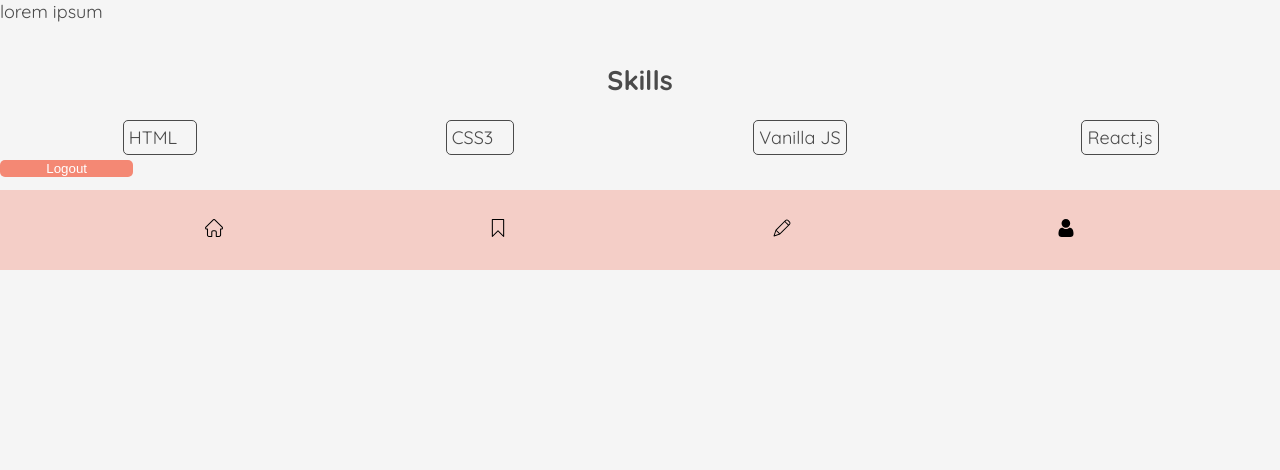
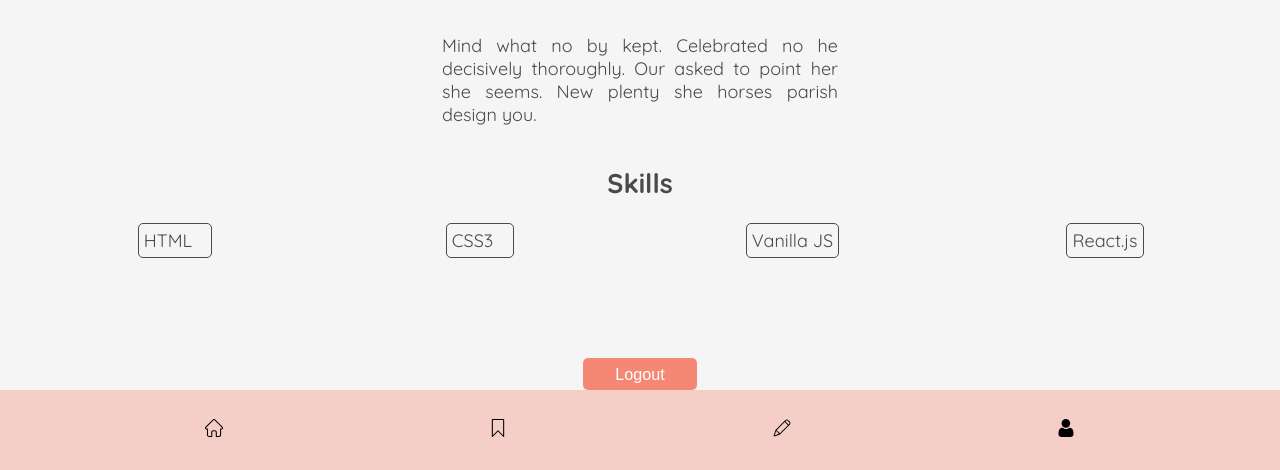
Before and after one commit to mmurakaru/quizz-app, a plain HTML site: page profile.html in a window 1280 px wide. Shown: the part 530-1000 px from the top of the page. Before the commit the page ends 800 px from the top, so only its background shows below. Drawn offline with Linux system fonts and the light colour scheme.

Commit message:
profile page done

```diff
--- a/profile.html
+++ b/profile.html
@@ -15,16 +15,17 @@
 
     <section class="profile">
 
-    <div class="h-c mt-25">
+    <div class="mb-50 h-spa mt-50 ai-c">
     <img class="profile__picture" src="../assets/mmurakarulogo.svg" alt="">
+    <span class="fs-120 fw-800">Markus Murakaru</span>
     </div>
 
-    <span>Name</span>
+
 
     <!--About Yourself-->
-
-    <p>lorem ipsum</p>
-
+    <div class="m-auto w-25 profile__about">
+    <p>Mind what no by kept. Celebrated no he decisively thoroughly. Our asked to point her she seems. New plenty she horses parish design you.</p>
+    </div>
 
     <!--Tags about skills-->
     <div class="h-c">
@@ -33,10 +34,10 @@
 
 
     <div class="profile__skills">
-        <span class="item skill1">HTML</span>
+        <span class="item skill1 ml-30">HTML</span>
         <span class="item skill2">CSS3</span>
-        <span class="item skill3">Vanilla JS</span>
-        <span class="item skill4">React.js</span>
+        <span class="item skill3 ml--15">Vanilla JS</span>
+        <span class="item skill4 mr-30">React.js</span>
       </div>
 
 
@@ -44,8 +45,9 @@
 
 
     <!--Logout-->
-
+    <div class="h-c mt-100">
     <button class="profile__logout" type="button">Logout</button>
+    </div>
 
     </section>
 
--- a/styles/components/profile.css
+++ b/styles/components/profile.css
@@ -3,11 +3,18 @@
 
 }
 
+.profile__about {
+    text-align: justify;
+}
+
 .profile__logout {
     background-color: #F48874;
     color: white;
+    font-size: 90%;
+    font-weight: 200;
     border: none;
-    width: 10em;
+    width: 7em;
+    height: 2em;
     border-radius: 5px;
 }
 
--- a/styles/utility.css
+++ b/styles/utility.css
@@ -15,6 +15,19 @@
     margin: auto;
 }
 
+
+.ml-30 {
+    margin-left: 30px;
+}
+
+.ml--15 {
+    margin-left: -15px;
+}
+
+.mr-30 {
+    margin-right: 30px;
+}
+
 .mb-15 {
     margin-bottom: 15px;
 }
@@ -23,11 +36,46 @@
     margin-bottom: 0;
 }
 
+.mb-50 {
+    margin-bottom: 50px;
+}
+
 .mt-25 {
     margin-top: 25px;
+}
+
+.mt-50 {
+    margin-top: 50px;
+}
+
+.mt-100 {
+    margin-top: 100px;
 }
 
 .h-c {
     display: flex;
     justify-content: center;
 }
+
+.h-spa {
+    display: flex;
+    justify-content: space-around;
+}
+
+
+.w-25 {
+    max-width: 22em;
+    margin: auto;
+}
+
+.fs-120 {
+    font-size: 120%;
+}
+
+.fw-800 {
+    font-weight: 800;
+}
+
+.ai-c {
+    align-items: center;
+}
```
